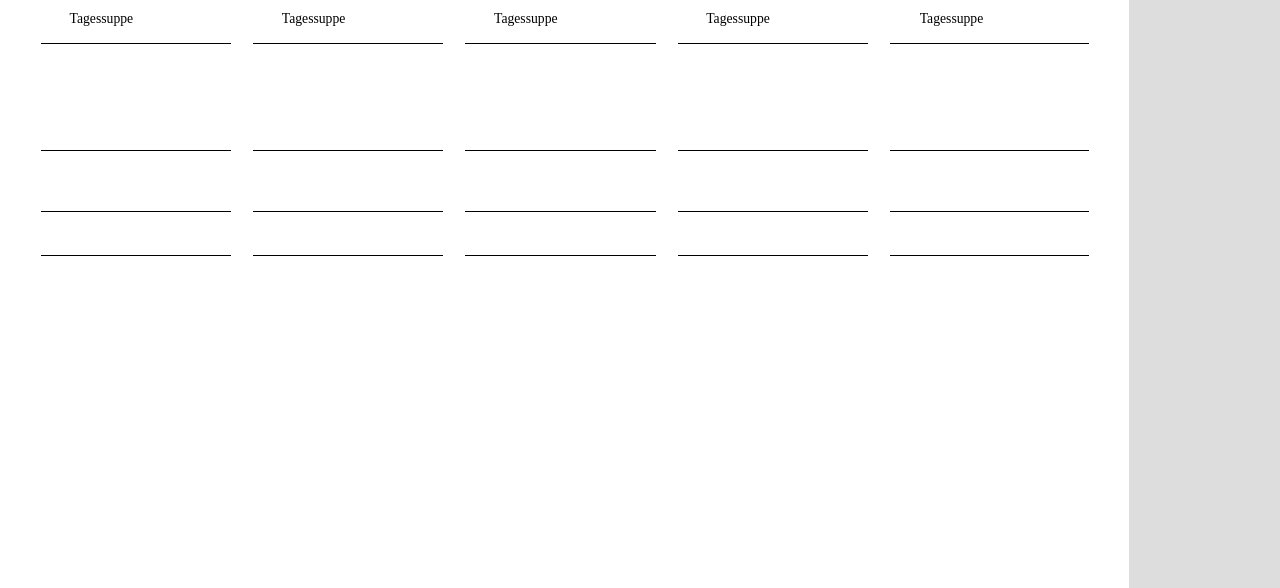
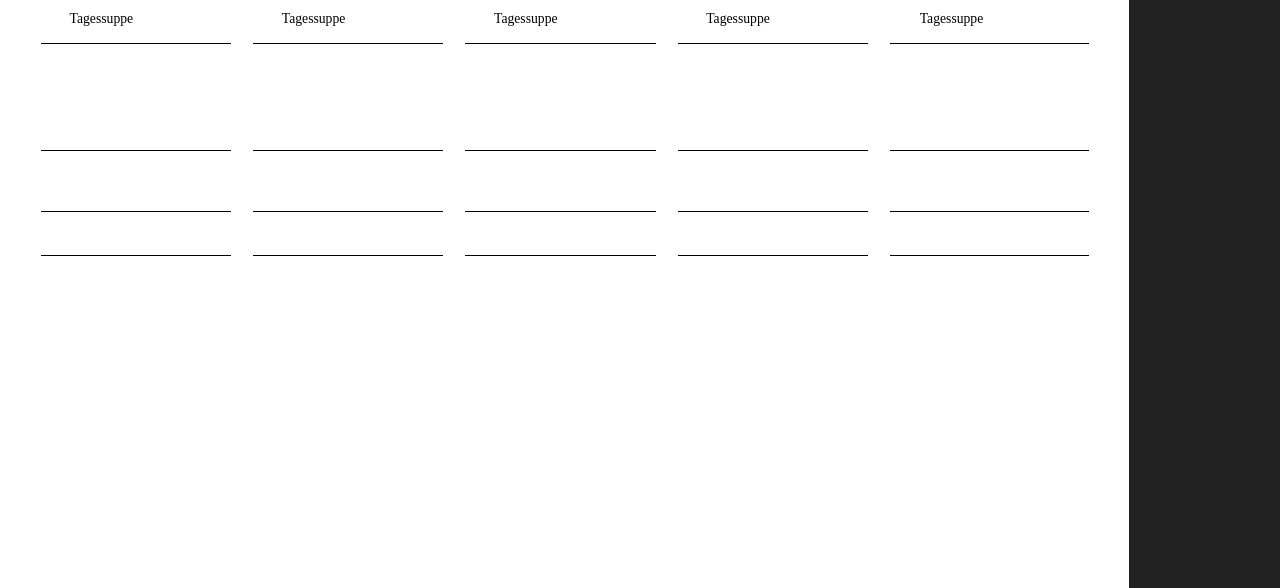
Before and after one commit to ipolivanov/monte-gusto, a plain HTML site: page index.html in a window 1280 px wide. Shown: the part 123-711 px from the top of the page. Drawn offline with nearby package versions, Linux system fonts and the light colour scheme; a web font is replaced by a local one.

Commit message:
Update styles.css

```diff
--- a/styles.css
+++ b/styles.css
@@ -36,7 +36,7 @@ body {
 	/*padding: 5%;*/
 	margin: 0;
 	padding: 0;
-	background: #ddd;
+	background: #222;
 
 	font-family: "Regular";
 }
```
